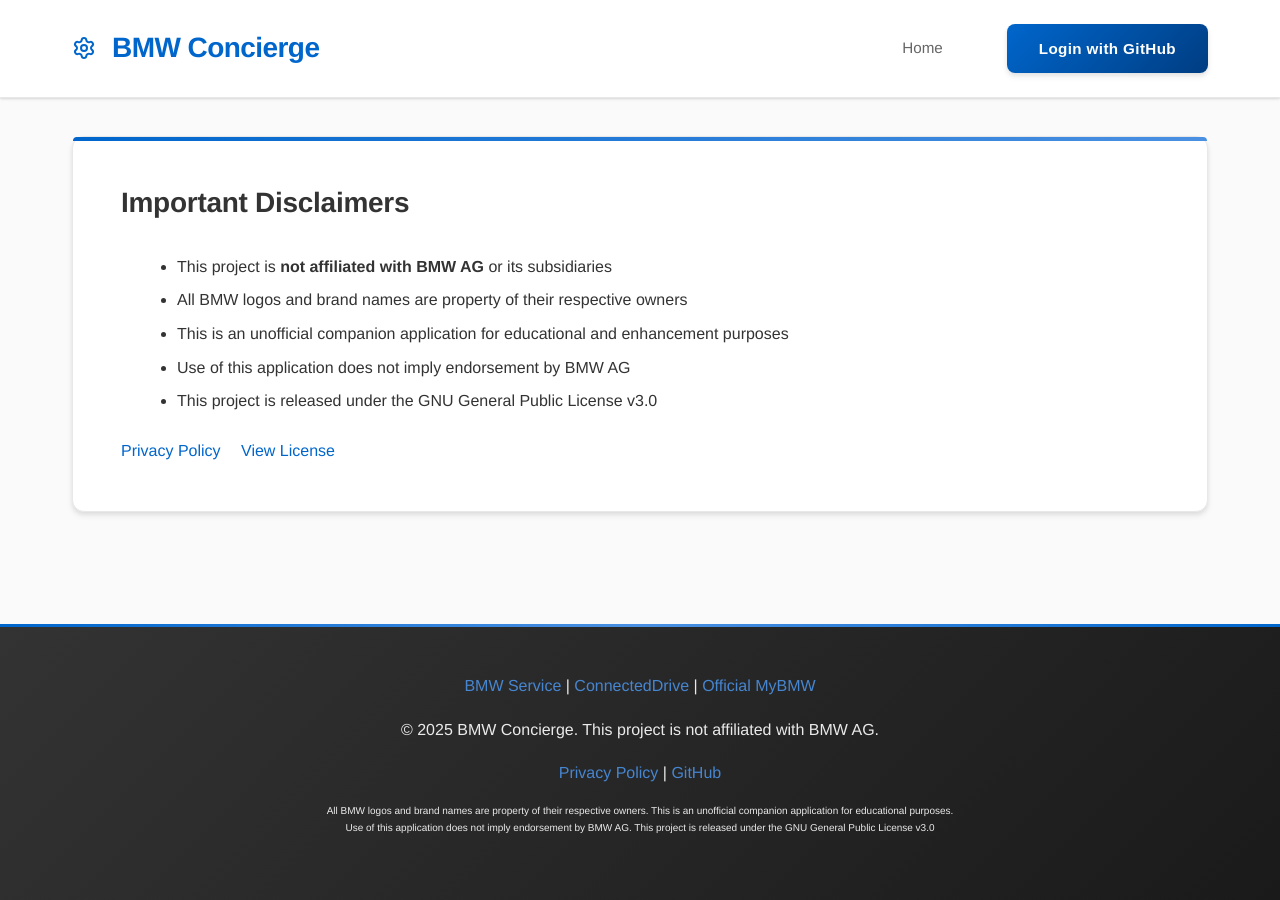
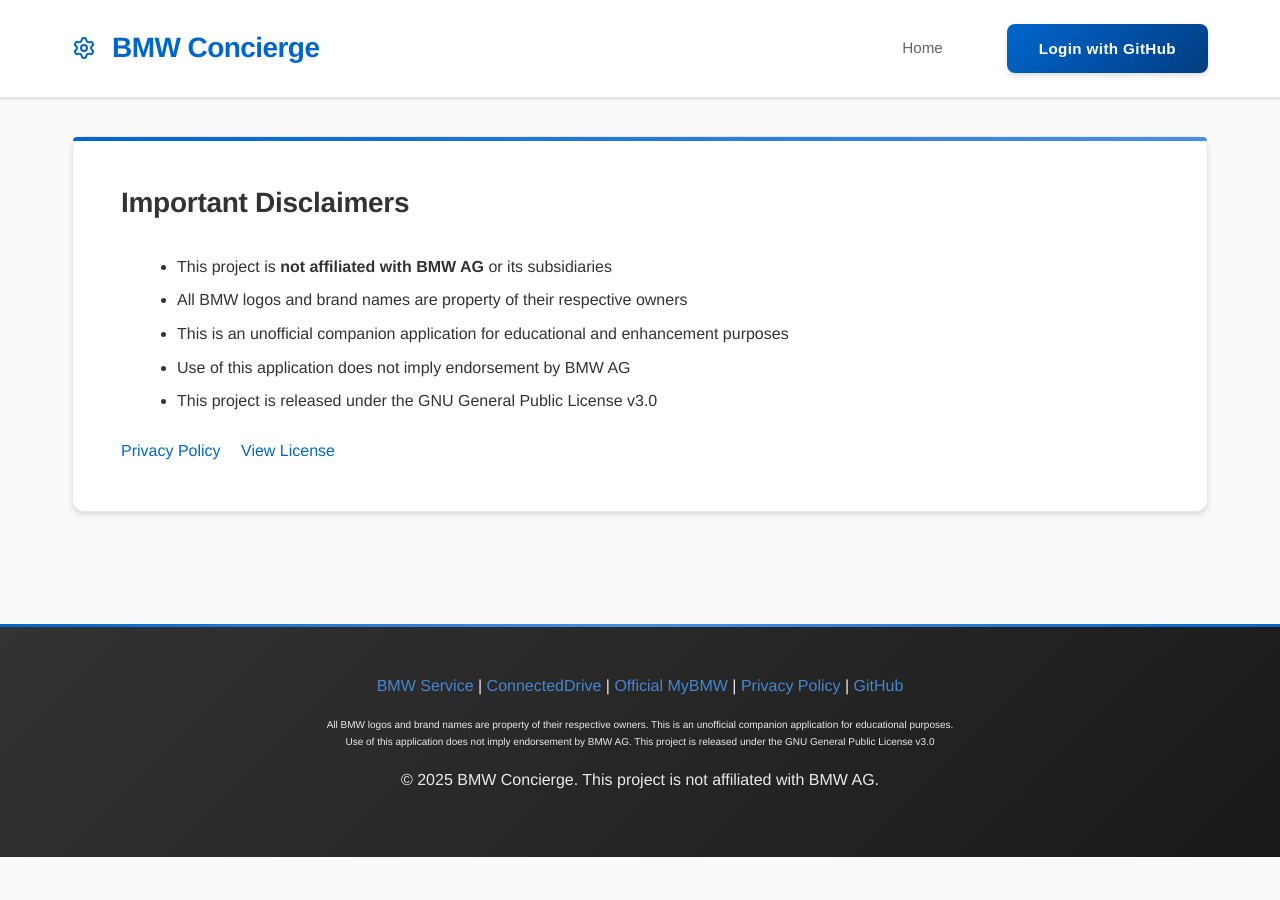
Before and after one commit to chatala1/BMW-Concierge, a Jekyll site: the page built from index.html, in a window 1280 px wide and 900 px high, scrolled down 2643 px. Built offline with Jekyll 4.4.1, drawn with Linux system fonts in a browser that asks for light colours; after the commit the page ends 3500 px from its top, so only the background shows below that.

Commit message:
Update default.html

```diff
--- a/_layouts/default.html
+++ b/_layouts/default.html
@@ -44,15 +44,15 @@
             <p>
                 <a href="https://www.bmw.com/en/footer/service-and-support.html" target="_blank">BMW Service</a> |
                 <a href="https://www.bmw.com/en/automotive-life/connected-drive.html" target="_blank">ConnectedDrive</a> |
-                <a href="https://www.bmw.com/en/myaccount.html" target="_blank">Official MyBMW</a>
-            </p>
-            <p>&copy; {{ 'now' | date: "%Y" }} BMW Concierge. This project is not affiliated with BMW AG.</p>
-            <p>
+                <a href="https://www.bmw.com/en/myaccount.html" target="_blank">Official MyBMW</a> |
                 <a href="{{ '/privacy.html' | relative_url }}">Privacy Policy</a> |
                 <a href="https://github.com/{{ site.github_username }}/BMW-Concierge" target="_blank">GitHub</a>
             </p>
+
             <p style="font-size: 10px;">All BMW logos and brand names are property of their respective owners. This is an unofficial companion application for educational purposes.<br>
             Use of this application does not imply endorsement by BMW AG. This project is released under the GNU General Public License v3.0</p>
+
+            <p>&copy; {{ 'now' | date: "%Y" }} BMW Concierge. This project is not affiliated with BMW AG.</p>
         </div>
     </footer>
 
```
